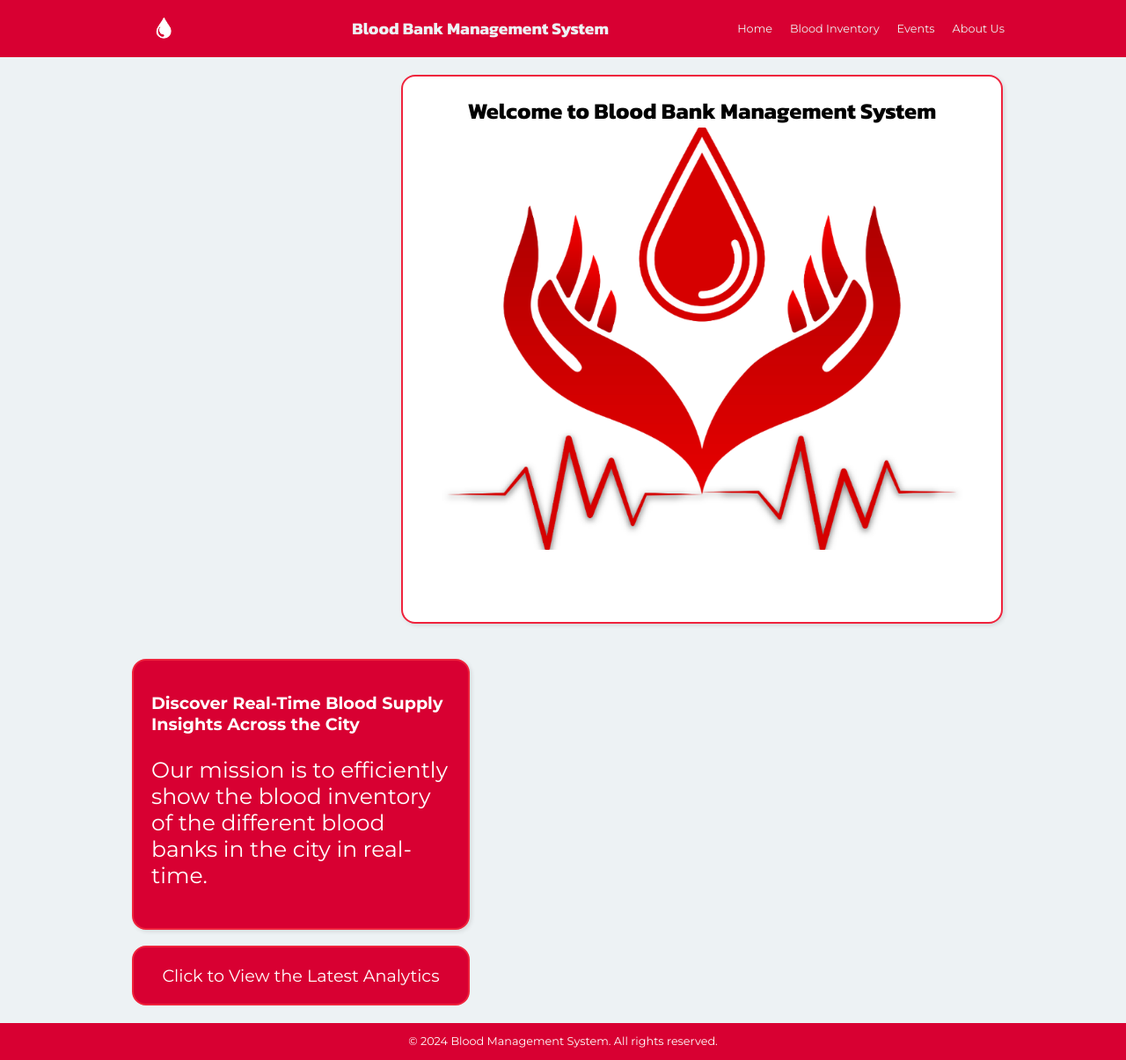
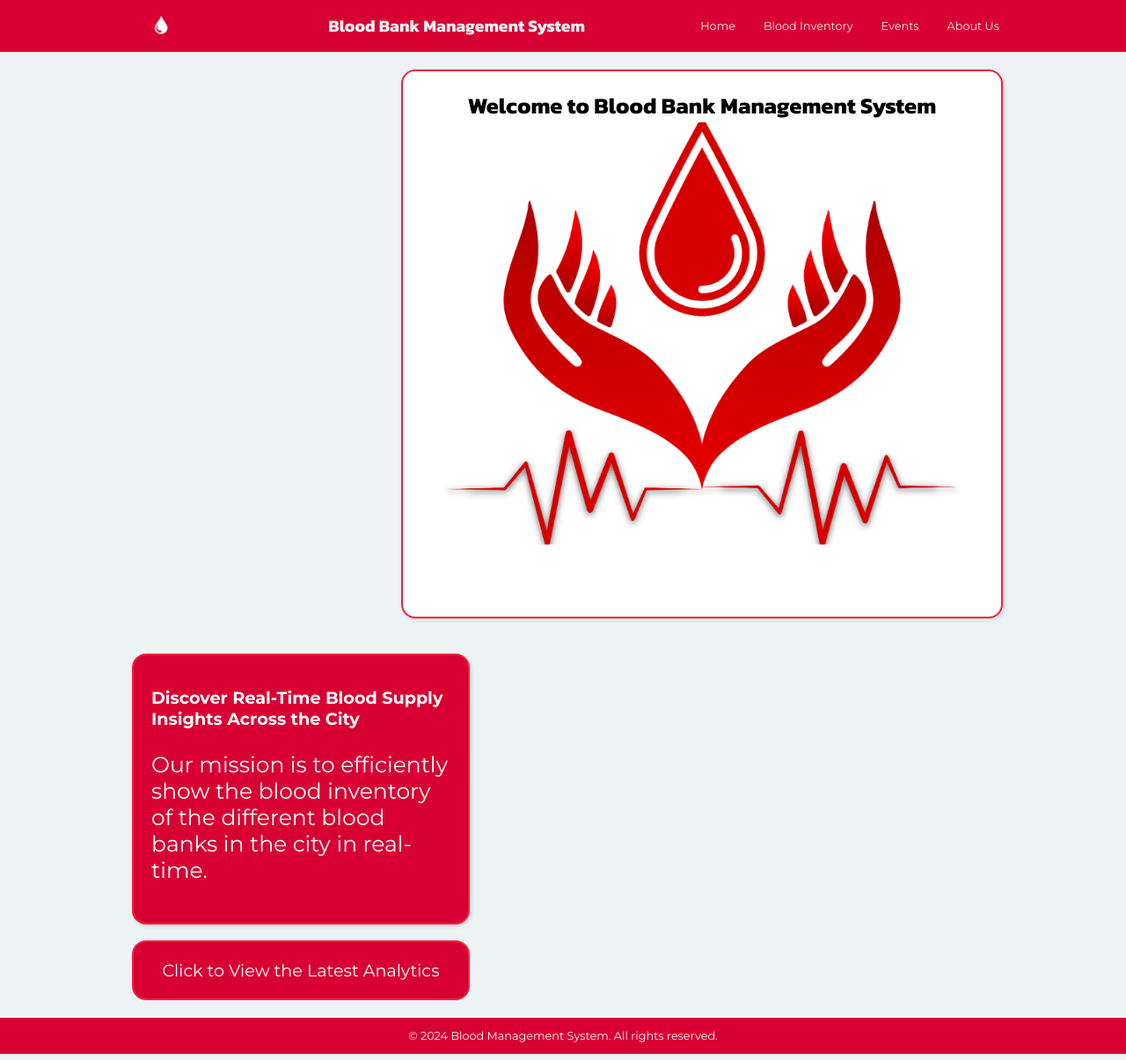
Before and after one commit to jcmonix/bloodbank.github.io, a plain HTML site: page index.html in a window 1280 px wide. Shown: the whole page at 88% size. Drawn offline with Linux system fonts and the light colour scheme.

Commit message:
Add files via upload

```diff
--- a/style.css
+++ b/style.css
@@ -2,6 +2,7 @@ p, li, a, button{
     font-family: Montserrat;
     font-size: 1vw;
 }
+
 
 h1{
     font-family: Kanit;
@@ -34,10 +35,11 @@ header {
     justify-content: space-between;
     width: 80%;
     margin: 0 auto;
+    box-sizing: border-box;
 }
 
 .logo{
-    height: 36px; /* Adjust the height as needed */
+    height: 30px; /* Adjust the height as needed */
     margin-right: 20px;
 }
 
@@ -61,6 +63,8 @@ nav ul li {
 nav ul li a {
     color: white;
     text-decoration: none;
+    padding: 3px 5px;
+    border: 1px solid transparent;
 }
 
 header div a{
@@ -108,7 +112,7 @@ a:hover {
     color: #D80032;
     background-color: #EDF2F4;
     border-radius: 16px;
-    padding: 5px 8px;
+    padding: 3px 5px;
     border: 1px solid #EF233C;
 }
 
@@ -184,7 +188,7 @@ footer {
     background-color: #D80032;
     color: white;
     text-align: center;
-    padding: 1px 0;
+    padding: 0.5px 0;
     position: relative;
     bottom: 0;
     width: 100%;
```
